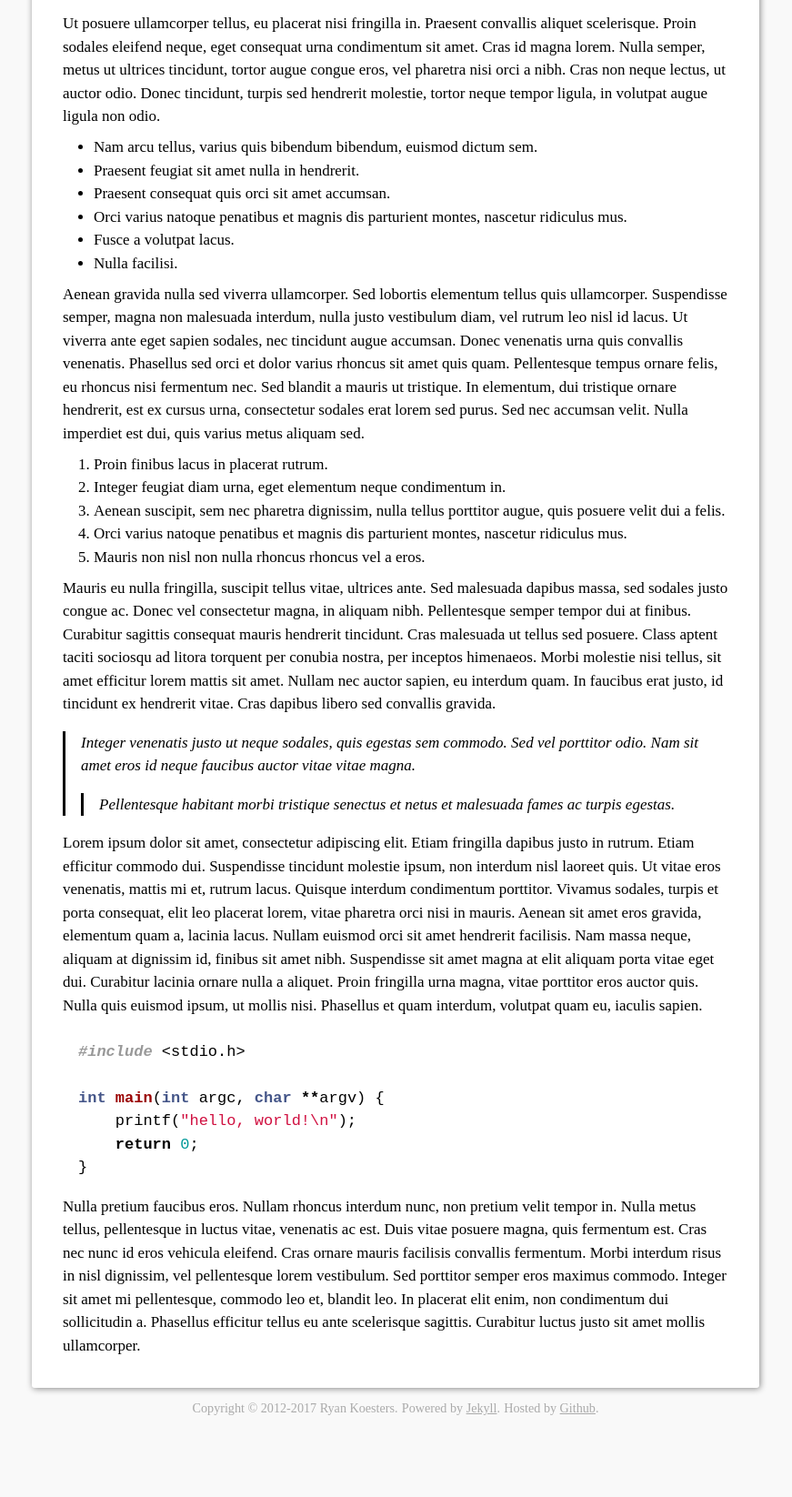
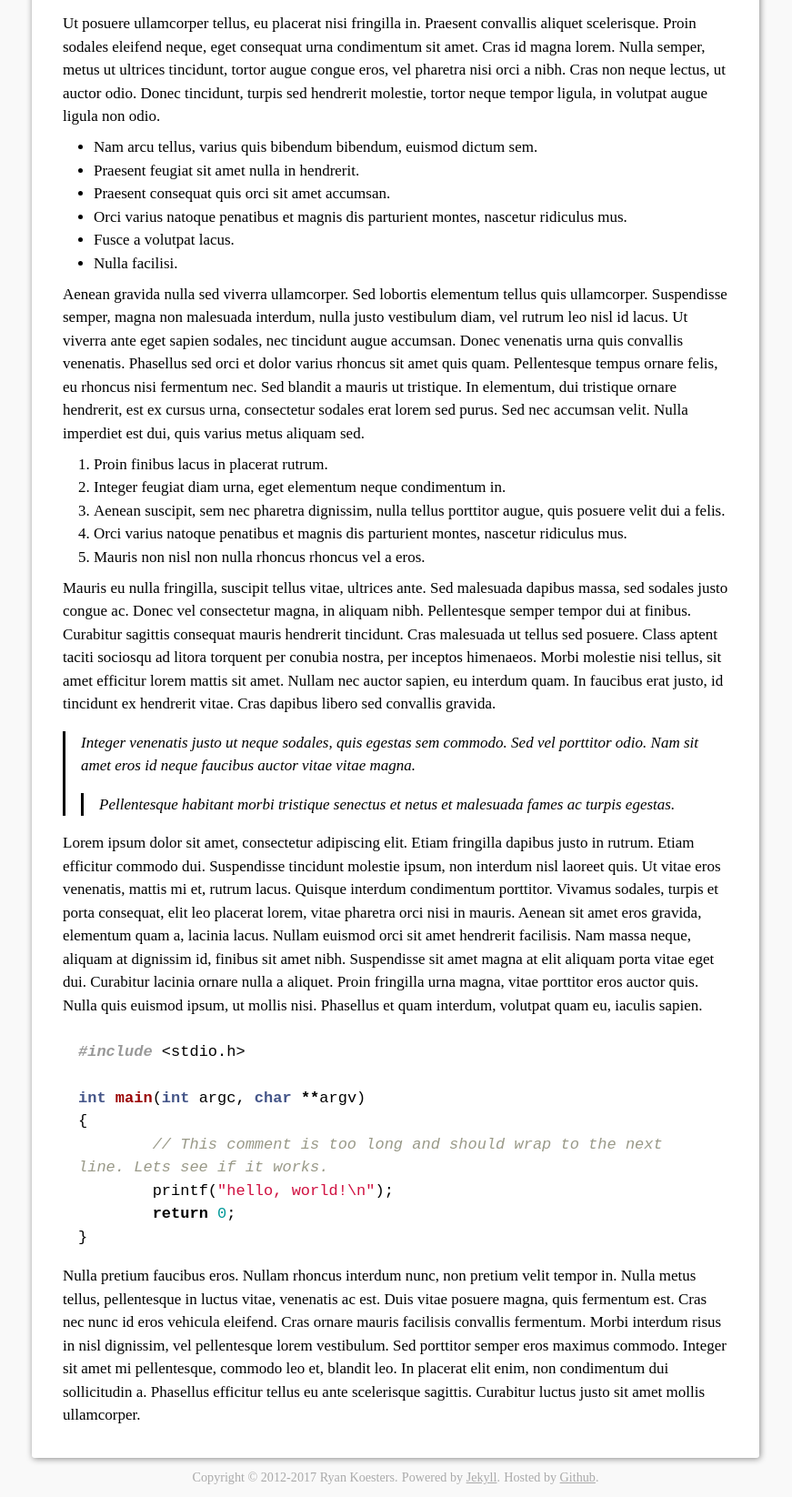
Before and after one commit to rkoesters/rkoesters.github.io, a Jekyll site: the page built from lorem.md, in a window 1280 px wide, cut to the strip 1660-3306 px from the top of the page. Shown: the whole strip at 91% size, without its empty margins (205-1076 px from the left). Built offline with Jekyll 4.4.1, drawn with Linux system fonts in a browser that asks for light colours; nearby versions of some CDN libraries; before the commit the page ends 3230 px from its top, so only the background shows below that.

Commit message:
Enable wrapping for code.

````diff
--- a/css/main.css
+++ b/css/main.css
@@ -170,6 +170,7 @@ header, section, footer, nav {
 	display: block;
 	font-family: monospace;
 	padding: 1em;
+	white-space: pre-wrap;
 }
 
 #content #post-header > h1 {
--- a/lorem.md
+++ b/lorem.md
@@ -125,9 +125,11 @@ nisi. Phasellus et quam interdum, volutpat quam eu, iaculis sapien.
 ```c
 #include <stdio.h>
 
-int main(int argc, char **argv) {
-    printf("hello, world!\n");
-    return 0;
+int main(int argc, char **argv)
+{
+	// This comment is too long and should wrap to the next line. Lets see if it works.
+	printf("hello, world!\n");
+	return 0;
 }
 ```
 
````
